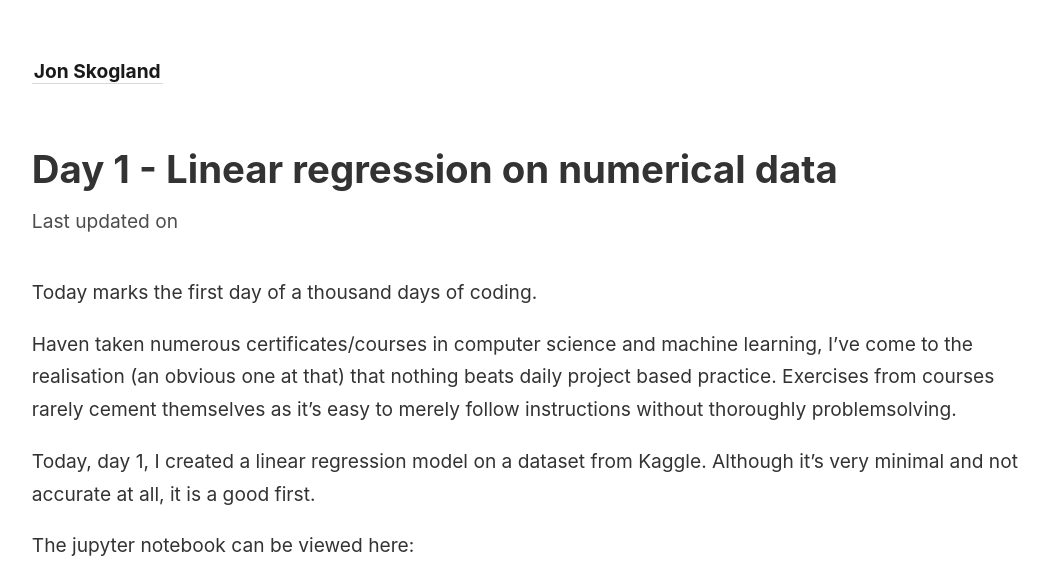
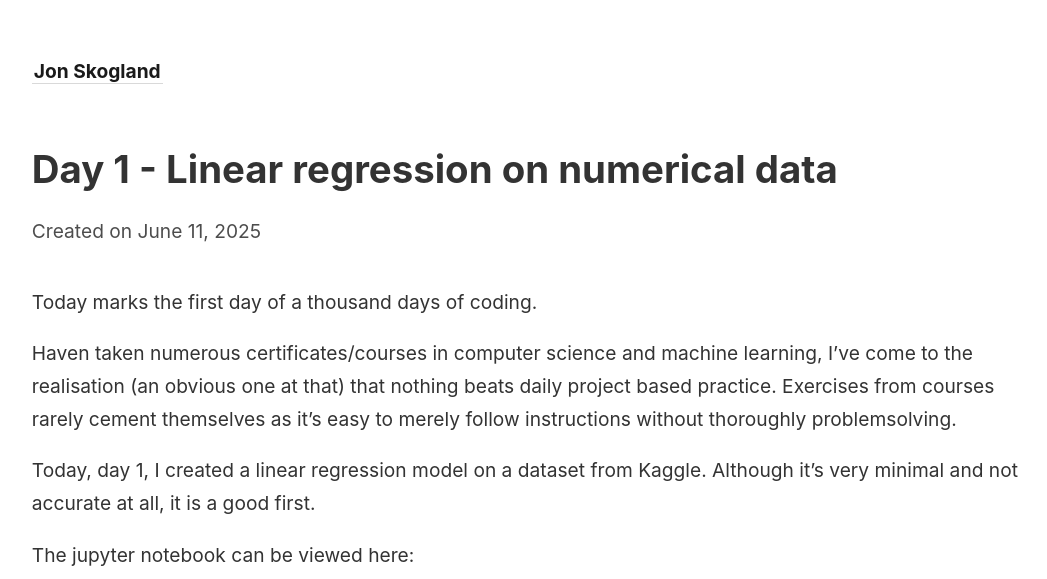
Before and after one commit to JonSkogland/lokopu.github.io, a Jekyll site: the page built from _notes/Day 1 - 1000 days of coding.md, in a window 1280 px wide, cut to the strip 0-579 px from the top of the page. Shown: the whole strip, without its empty margins (45-1092 px from the left). Built offline with Jekyll 4.4.1, drawn with Linux system fonts in a browser that asks for light colours.

Commit message:
fixed wrong dates

```diff
--- a/_layouts/note.html
+++ b/_layouts/note.html
@@ -2,13 +2,27 @@
 layout: default
 ---
 
+
 <article>
   <div>
     <h1>{{ page.title }}</h1>
-    <time datetime="{{ page.last_modified_at | date_to_xmlschema }}">{% if page.type != 'pages' %}
-      Last updated on {{ page.last_modified_at | date: "%B %-d, %Y" }}
-      {% endif %}
-    </time>
+
+
+    {% if page.date %}
+      <p>
+        <time datetime="{{ page.date | date_to_xmlschema }}">
+          Created on {{ page.date | date: "%B %-d, %Y" }}
+        </time>
+      </p>
+    {% endif %}
+
+    {% if page.last_modified_at and page.last_modified_at != page.date %}
+      <p>
+        <time datetime="{{ page.last_modified_at | date_to_xmlschema }}">
+          Last updated on {{ page.last_modified_at | date: "%B %-d, %Y" }}
+        </time>
+      </p>
+    {% endif %}
   </div>
 
   <div id="notes-entry-container">
```
Also changed, not shown: _pages/index.md (+2 -2 lines).
